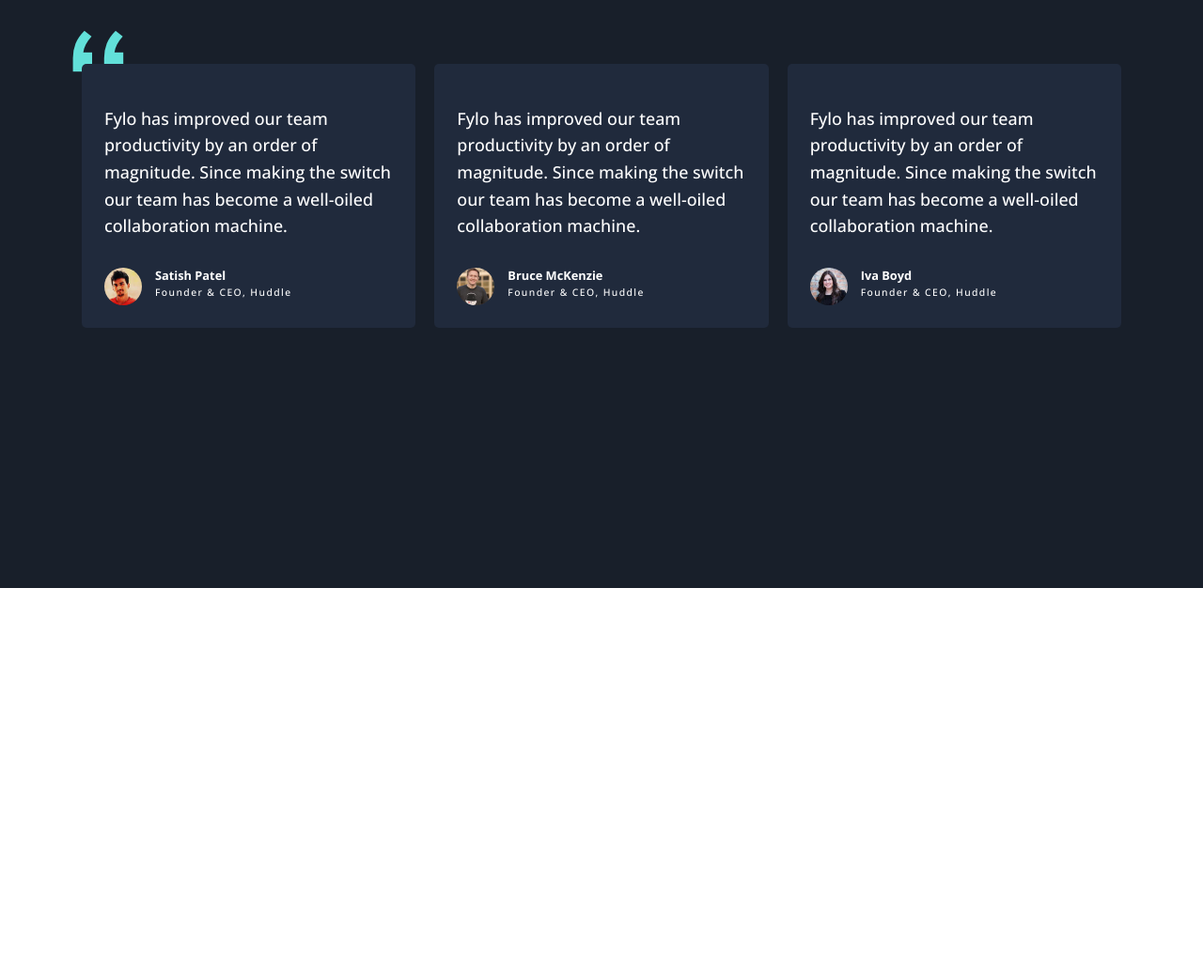
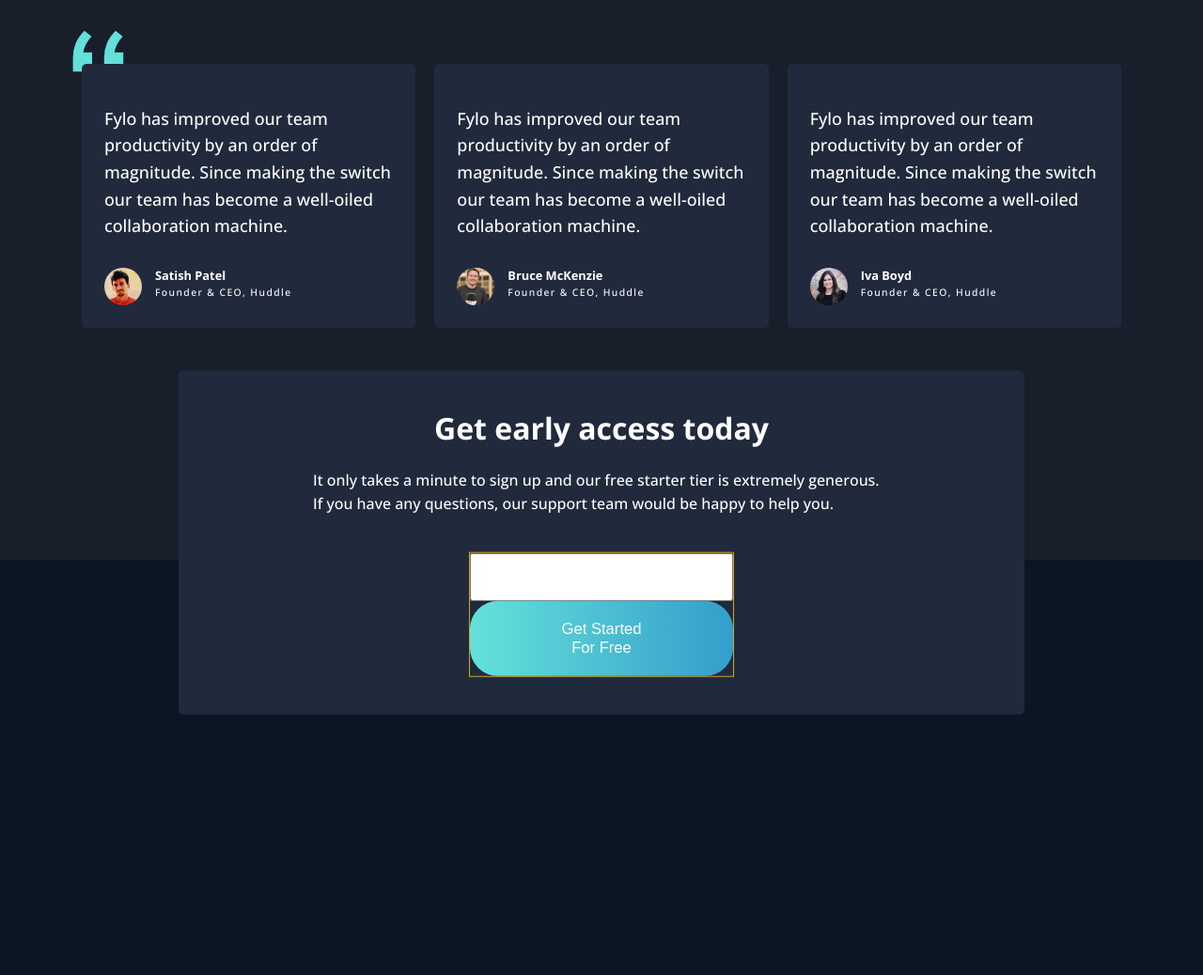
Before and after one commit to imonweb/FEM-flylo-dark-theme, a plain HTML site: page index.html in a window 1280 px wide. Shown: the part 2839-3877 px from the top of the page at 94% size. Before the commit the page ends 3465 px from the top, so only its background shows below. Drawn offline with nearby package versions, Linux system fonts and the light colour scheme.

Commit message:
testimonials

```diff
--- a/index.html
+++ b/index.html
@@ -154,16 +154,33 @@
   </section>
   <!--=============== Testimonials end ===============-->
 
+  <!--=============== Subscriptions start ===============-->
+    <div class="subscriptions">
+      <div class="container subscriptions__grid">
+        <div class="subscription">
+
+          <form class="subscription__form">
+            <div class="subscription__form--heading">
+              Get early access today
+            </div>
+            <div class="subscription__form--text">
+              It only takes a minute to sign up and our free starter tier is extremely generous. If you have any
+              questions, our support team would be happy to help you.
+            </div>
+            <div class="subscription__form__input-group">
+              <input type="email" class="subscription__form__input-group--email">
+              <button class="subscription__form__input-group--button" type="button">Get Started For Free</button>
+            </div>
+
+          </form>
+
+        </div> <!-- subscription -->
+      </div> <!-- container -->
+    </div> <!-- subscriptions -->
+  <!--=============== Subscriptions end ===============-->
 
 
   <!--
-
-  Get early access today
-
-  It only takes a minute to sign up and our free starter tier is extremely generous. If you have any
-  questions, our support team would be happy to help you.
-
-  Get Started For Free
 
   Lorem ipsum dolor sit amet, consectetur adipiscing elit, sed do eiusmod tempor incididunt ut labore et
   dolore magna aliqua
--- a/main.scss
+++ b/main.scss
@@ -6,3 +6,4 @@
 @import 'scss/features';
 @import 'scss/illustration';
 @import 'scss/testimonials';
+@import 'scss/subscriptions';
```
Also changed, not shown: css/main.css, 1 other file.
